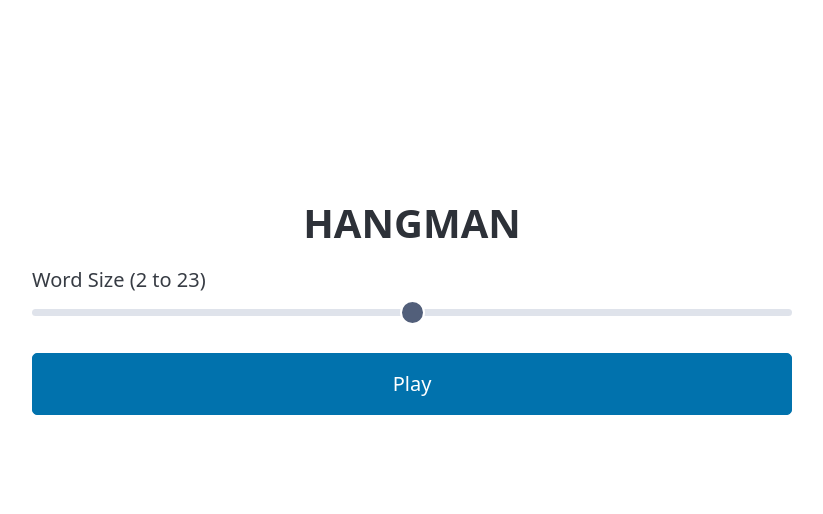
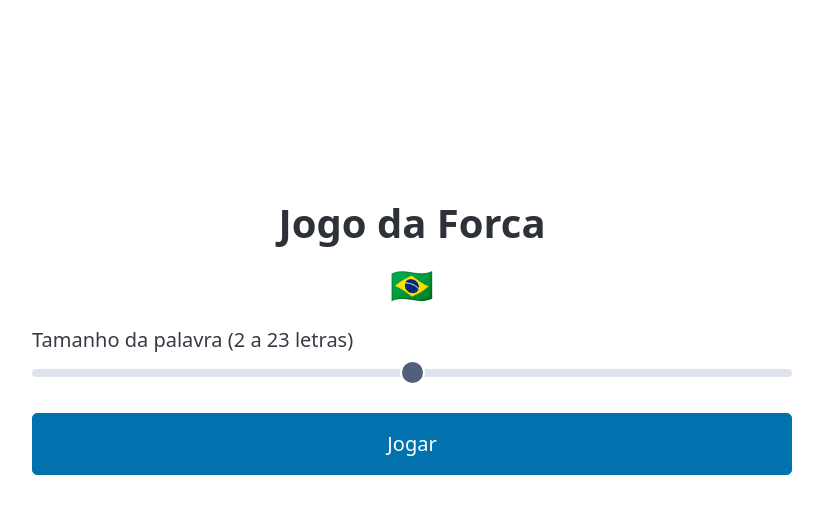
Before and after one commit to thalestmm/Hangman, a Django app: page / in a window 1280 px wide. Shown: the top 514 px of the page, without its empty margins (228-1051 px from the left). Run offline with Django 5.2, Linux system fonts and the light colour scheme; some libraries are stand-ins or nearby versions.

Commit message:
updated requirements

```diff
--- a/config.yaml
+++ /dev/null
@@ -1,4 +0,0 @@
----
-lifes: 10
-min_word_size: 2
-max_word_size: 23
--- /dev/null
+++ b/hangman_web/game/data/config.yaml
@@ -0,0 +1,2 @@
+---
+starting_lives: 5
--- a/hangman_web/game/templates/game/game-over.html
+++ b/hangman_web/game/templates/game/game-over.html
@@ -1 +1 @@
-<h1 style="font-size: 100px; text-align: center; color: #FF0000">GAME OVER</h1>
+<h1 style="font-size: 100px; text-align: center; color: #FF0000">VOCÊ PERDEU</h1>
--- a/hangman_web/game/templates/game/index.html
+++ b/hangman_web/game/templates/game/index.html
@@ -11,13 +11,14 @@
 <body>
     <script src="https://unpkg.com/htmx.org@2.0.4"></script>
     <div class="container-fluid" id="content-main" style="position: absolute; top: 25%; bottom: 50%;">
-        <h1 id="main" style="text-align:center">HANGMAN</h1>
+        <h1 id="main" style="text-align:center">Jogo da Forca</h1>
+        <h2 style="text-align: center">🇧🇷</h2>
         <div class="container-fluid" style="width: 40em">
             <form hx-post="/play" hx-swap="innerHTML" hx-target="#content-main">
                 {% csrf_token %}
                 <fieldset>
                     <label>
-                        Word Size (2 to 23)
+                        Tamanho da palavra (2 a 23 letras)
                         <input
                             name="word-size"
                             type="range"
@@ -26,7 +27,7 @@
                     </label>
                   <input
                     type="submit"
-                    value="Play"
+                    value="Jogar"
                   >
                 </fieldset>
             </form>
--- a/hangman_web/game/views.py
+++ b/hangman_web/game/views.py
@@ -2,6 +2,10 @@ from django.shortcuts import render
 import pandas as pd # TODO: reduce imports
 import random
 from cryptography.fernet import Fernet
+import yaml
+
+with open('game/data/config.yaml', 'r') as stream:
+    data = yaml.safe_load(stream)
 
 # Create your views here.
 
@@ -19,7 +23,7 @@ def play(request):
     random_word = select_random_word(word_size)
     encrypted_word = encrypt_word(random_word)
     context = {
-        "lives": 10,
+        "lives": data['starting_lives'],
         "word_placeholder": text,
         "letters": [chr(i) for i in range(65,91)],
         "key": encrypted_word,
--- a/requirements.txt
+++ b/requirements.txt
@@ -7,6 +7,7 @@ pandas==2.2.3
 pycparser==2.22
 python-dateutil==2.9.0.post0
 pytz==2025.1
+PyYAML==6.0.2
 six==1.17.0
 sqlparse==0.5.3
 typing_extensions==4.12.2
```
Also changed, not shown: hangman_web/game/templates/game/invalid-input.html (+5 -5 lines), hangman_web/game/templates/game/play.html (+4 -4 lines).
